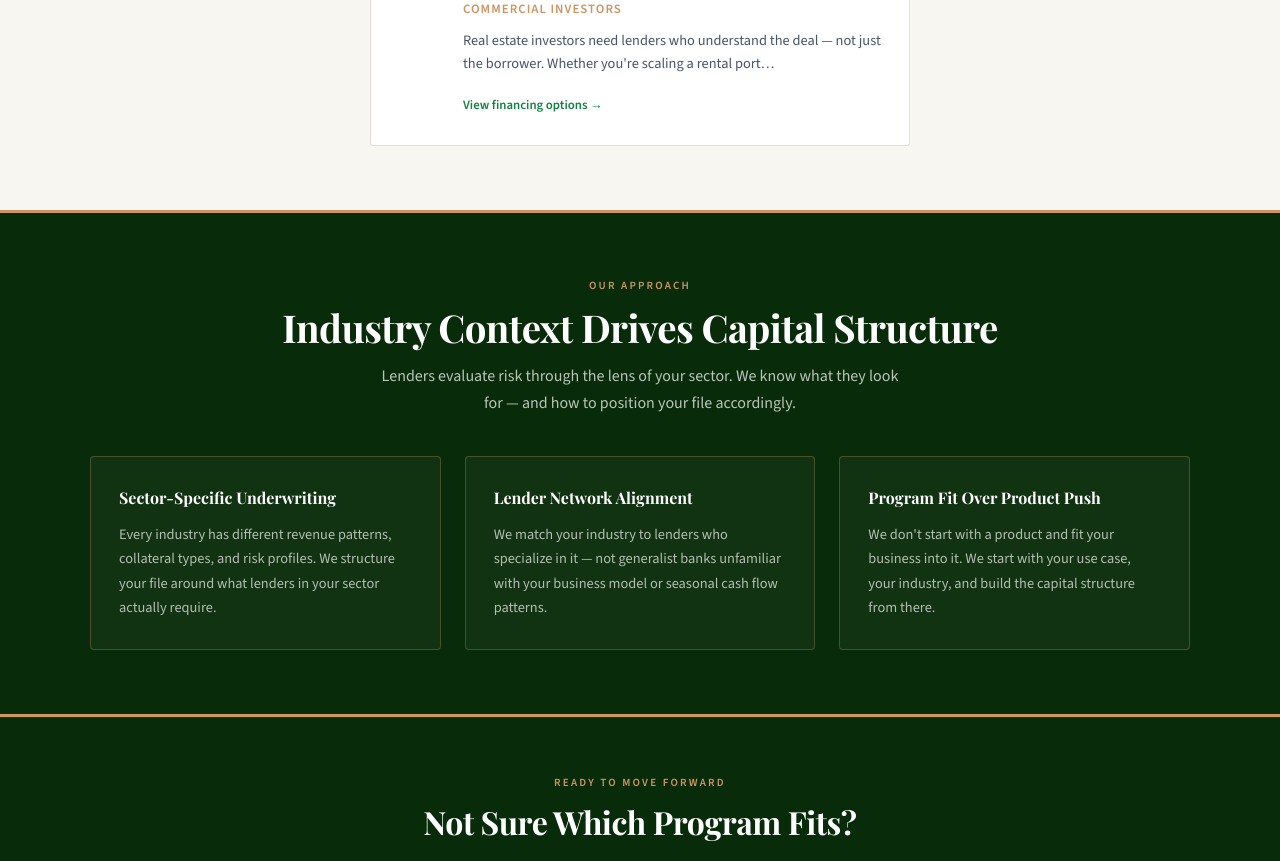
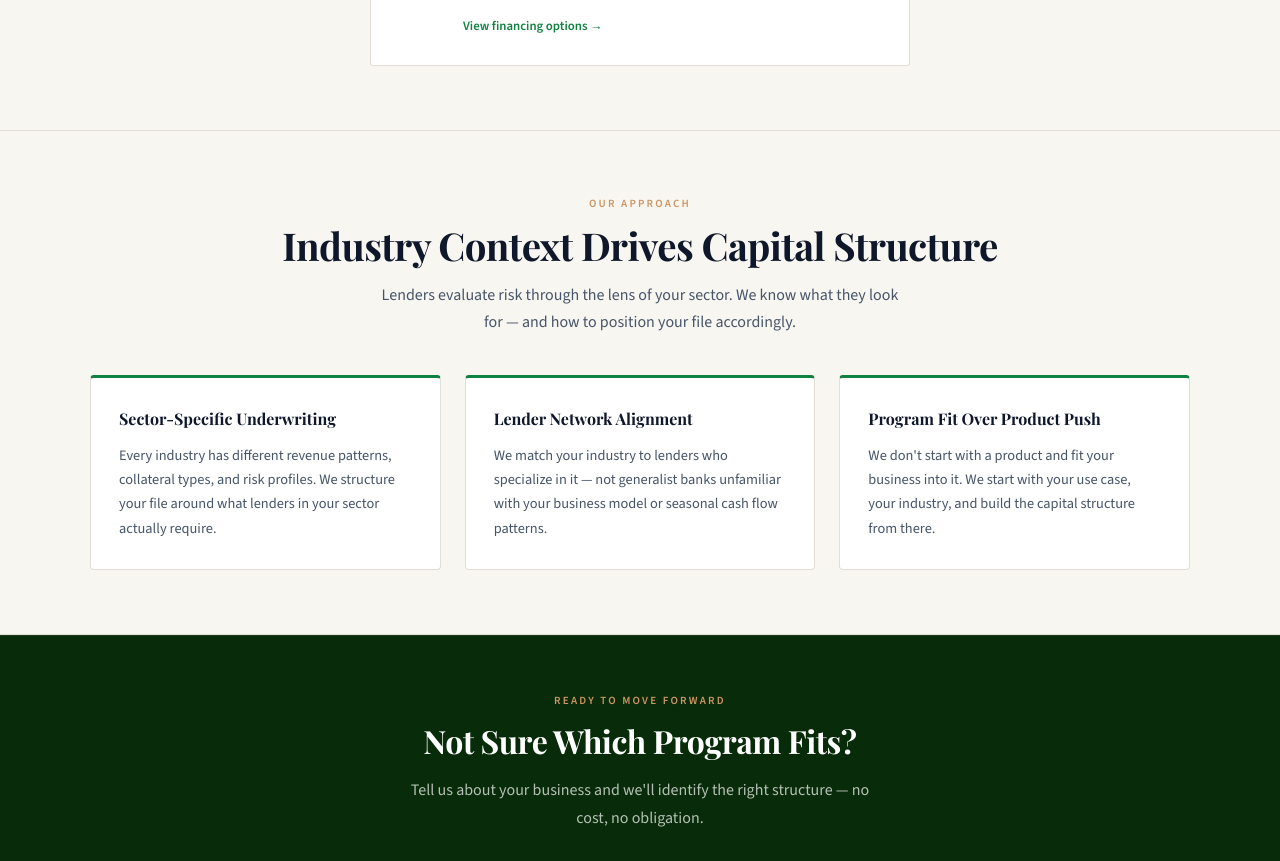
Before and after one commit to syed-sgf/sgf-site, a Next.js app: page /industries in a window 1280 px wide. Shown: the part 1440-2301 px from the top of the page. Built offline with nearby package versions, Linux system fonts and the light colour scheme; a web font is replaced by a local one.

Commit message:
fix: industries — remove duplicate CTAs, approach section cream bg

```diff
--- a/app/industries/page.tsx
+++ b/app/industries/page.tsx
@@ -69,10 +69,7 @@ export default function IndustriesPage() {
               <button key={i} onClick={() => setCurrent(i)} style={{ width: i === current ? "24px" : "8px", height: "8px", borderRadius: "4px", background: i === current ? G.gold : "rgba(255,255,255,0.35)", border: "none", cursor: "pointer", padding: 0, transition: "all 0.3s ease" }} aria-label={`Slide ${i + 1}`} />
             ))}
           </div>
-          <div style={{ display: "flex", gap: "1rem", marginTop: "2rem", justifyContent: "center" }}>
-            <Link href="/apply" style={{ display: "inline-block", padding: "0.9rem 2rem", background: G.primary, color: "#fff", fontFamily: G.sans, fontWeight: "700", fontSize: "0.8rem", letterSpacing: "0.1em", textTransform: "uppercase", textDecoration: "none", borderRadius: "2px" }}>Start Pre-Qualification →</Link>
-            <Link href="/financing-options" style={{ display: "inline-block", padding: "0.9rem 2rem", background: "transparent", color: "#fff", border: "1.5px solid rgba(255,255,255,0.45)", fontFamily: G.sans, fontWeight: "600", fontSize: "0.8rem", letterSpacing: "0.1em", textTransform: "uppercase", textDecoration: "none", borderRadius: "2px" }}>Explore Financing Options →</Link>
-          </div>
+
           <div style={{ display: "flex", gap: "1rem", marginTop: "2rem", justifyContent: "center" }}>
             <Link href="/apply" style={{ display: "inline-block", padding: "0.9rem 2rem", background: G.primary, color: "#fff", fontFamily: G.sans, fontWeight: "700", fontSize: "0.8rem", letterSpacing: "0.1em", textTransform: "uppercase", textDecoration: "none", borderRadius: "2px" }}>Start Pre-Qualification →</Link>
             <Link href="/financing-options" style={{ display: "inline-block", padding: "0.9rem 2rem", background: "transparent", color: "#fff", border: "1.5px solid rgba(255,255,255,0.45)", fontFamily: G.sans, fontWeight: "600", fontSize: "0.8rem", letterSpacing: "0.1em", textTransform: "uppercase", textDecoration: "none", borderRadius: "2px" }}>Explore Financing Options →</Link>
@@ -109,18 +106,18 @@ export default function IndustriesPage() {
       </section>
 
       {/* DARK INSIGHT SECTION */}
-      <section style={{ background: G.dark, padding: "4rem 2rem", borderTop: `3px solid ${G.gold}`, borderBottom: `3px solid ${G.gold}` }}>
+      <section style={{ background: G.cream, padding: "4rem 2rem", borderTop: `1px solid ${G.border}`, borderBottom: `1px solid ${G.border}` }}>
         <div style={{ maxWidth: "1100px", margin: "0 auto" }}>
-          <SectionHeader eyebrow="Our Approach" h2="Industry Context Drives Capital Structure" sub="Lenders evaluate risk through the lens of your sector. We know what they look for — and how to position your file accordingly." light />
+          <SectionHeader eyebrow="Our Approach" h2="Industry Context Drives Capital Structure" sub="Lenders evaluate risk through the lens of your sector. We know what they look for — and how to position your file accordingly." />
           <div style={{ display: "grid", gridTemplateColumns: "repeat(3, 1fr)", gap: "1.5rem" }}>
             {[
               { title: "Sector-Specific Underwriting", body: "Every industry has different revenue patterns, collateral types, and risk profiles. We structure your file around what lenders in your sector actually require." },
               { title: "Lender Network Alignment", body: "We match your industry to lenders who specialize in it — not generalist banks unfamiliar with your business model or seasonal cash flow patterns." },
               { title: "Program Fit Over Product Push", body: "We don't start with a product and fit your business into it. We start with your use case, your industry, and build the capital structure from there." },
             ].map((item) => (
-              <div key={item.title} style={{ padding: "1.75rem", background: "rgba(255,255,255,0.04)", border: `1px solid rgba(206,149,98,0.3)`, borderRadius: "4px" }}>
-                <p style={{ fontFamily: G.serif, fontSize: "1rem", fontWeight: "700", color: "#fff", margin: "0 0 0.75rem" }}>{item.title}</p>
-                <p style={{ fontSize: "0.9rem", color: "rgba(255,255,255,0.68)", lineHeight: "1.7", margin: 0, fontFamily: G.sans }}>{item.body}</p>
+              <div key={item.title} style={{ padding: "1.75rem", background: "#fff", border: `1px solid ${G.border}`, borderTop: `3px solid ${G.primary}`, borderRadius: "4px" }}>
+                <p style={{ fontFamily: G.serif, fontSize: "1rem", fontWeight: "700", color: G.textDark, margin: "0 0 0.75rem" }}>{item.title}</p>
+                <p style={{ fontSize: "0.9rem", color: G.textMid, lineHeight: "1.7", margin: 0, fontFamily: G.sans }}>{item.body}</p>
               </div>
             ))}
           </div>
```
